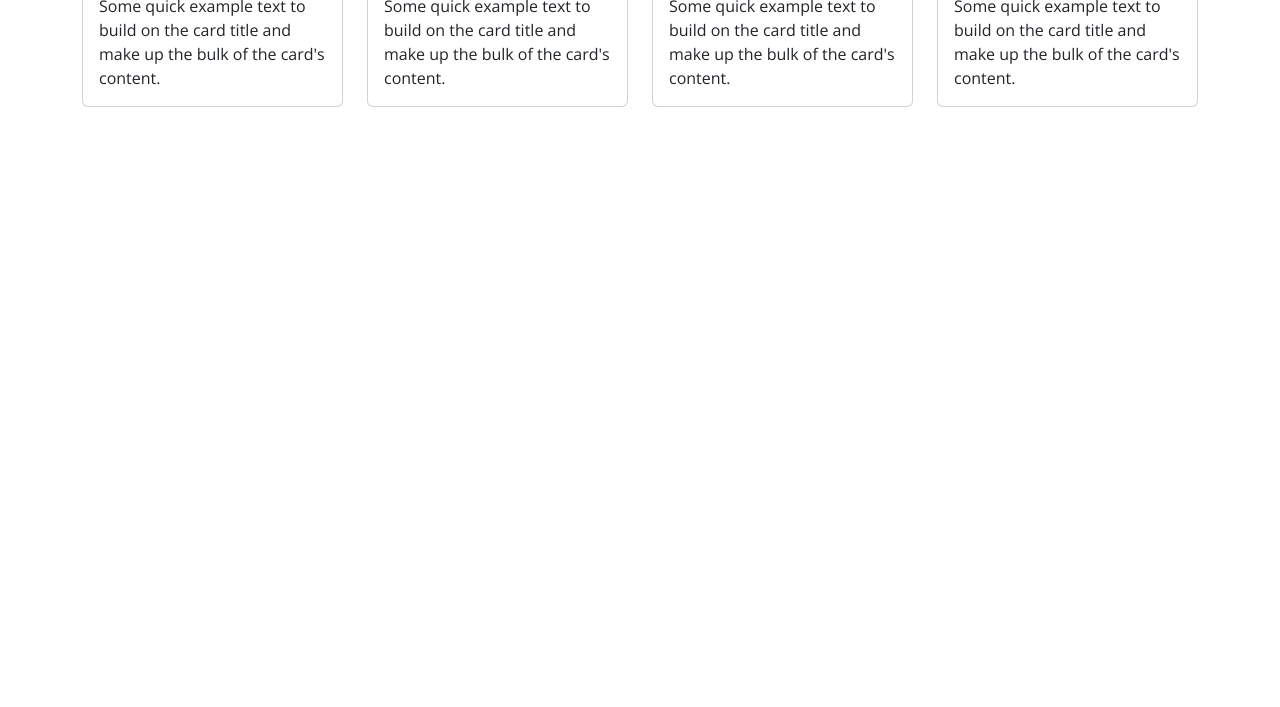
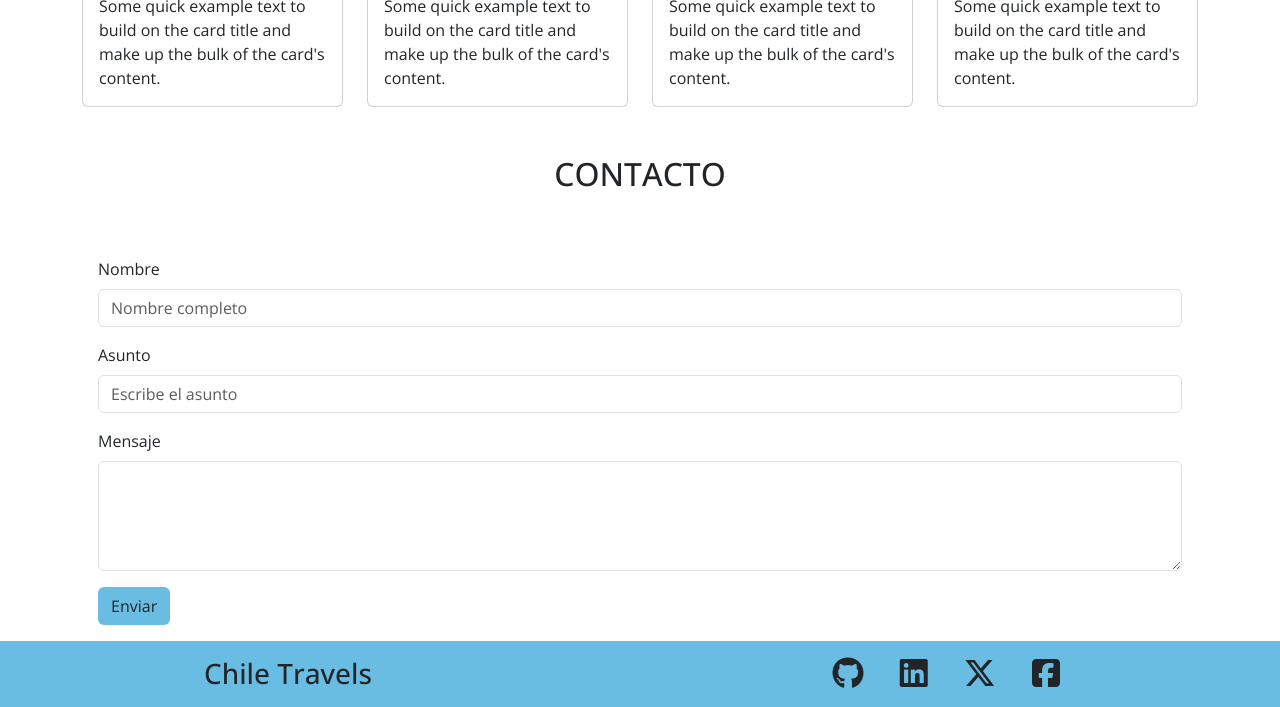
Before and after one commit to Rubensgld/viajesChile-repositorio, a plain HTML site: page index.html in a window 1280 px wide. Shown: the part 1824-2531 px from the top of the page. Before the commit the page ends 1931 px from the top, so only its background shows below. Drawn offline with nearby package versions, Linux system fonts and the light colour scheme.

Commit message:
Quinto commit estilos completos

```diff
--- a/assets/css/style.css
+++ b/assets/css/style.css
@@ -46,8 +46,40 @@ h1 {
     padding-bottom: 0.5rem;
 }
 
-.destacados {
+.destacados,
+.contacto {
     margin: 3rem;
     text-transform: uppercase;
 
 }
+
+.btn {
+    background-color: #6abde2;
+}
+
+.boton {
+    background-color: #6abde2;
+}
+
+.container-fluid {
+    background-color: #6abde2;
+}
+
+.icono-github,
+.icono-link,
+.icono-x,
+.icono-facebook {
+    display: inline-block;
+    padding: 1rem;
+}
+
+.icono-facebook {
+    margin-right: 12rem;
+}
+
+.chile-travels {
+    position: absolute;
+    margin-top: 1rem;
+    margin-left: 12rem;
+    font-weight: 500;
+}
--- a/index.html
+++ b/index.html
@@ -39,10 +39,10 @@
                 </button>
                 <div class="collapse navbar-collapse" id="navbarNavAltMarkup">
                     <div class="navbar-nav ms-auto">
-                        <a class="nav-link" aria-current="page" href="#">Inicio</a>
-                        <a class="nav-link" href="#">Quiénes somos</a>
-                        <a class="nav-link" href="#">Destacados</a>
-                        <a class="nav-link" aria-disabled="true">Contacto</a>
+                        <a class="nav-link" href="#inicio">Inicio</a>
+                        <a class="nav-link" href="#ancla1">Quiénes somos</a>
+                        <a class="nav-link" href="#ancla2">Destacados</a>
+                        <a class="nav-link" href="#ancla3">Contacto</a>
                     </div>
                 </div>
             </div>
@@ -86,7 +86,7 @@
     <main>
         <section class="principal text-center">
             <article>
-                <h1>¿Quiénes somos?</h1>
+                <h1 id="quienes-somos"><a name="ancla1">¿Quiénes somos?</a></h1>
             </article>
 
         </section>
@@ -136,7 +136,7 @@
 
         <section class="container">
             <article class="destacados text-center">
-                <h2>Destacados</h2>
+                <h2><a name="ancla2">Destacados</a></h2>
             </article>
             <div class="row">
                 <article class="col-12 col-md-3">
@@ -181,8 +181,50 @@
             </div>
             </article>
         </section>
+
+        <section>
+
+            <article class="contacto text-center">
+                <h2><a name="ancla3">Contacto</a></h2>
+            </article>
+            <div class="container">
+                <article class="formulario p-3">
+                    <div class="mb-3">
+                        <label for="exampleFormControlInput1" class="form-label">Nombre</label>
+                        <input type="text" class="form-control" id="exampleFormControlInput1"
+                            placeholder="Nombre completo">
+                    </div>
+                    <div class="mb-3">
+                        <label for="escribelElAsunto" class="form-label">Asunto</label>
+                        <input type="text" class="form-control" id="escribelElAsunto" placeholder="Escribe el asunto">
+                    </div>
+                    <div class="mb-3">
+                        <label for="exampleFormControlTextarea1" class="form-label">Mensaje</label>
+                        <textarea class="form-control" id="exampleFormControlTextarea1" rows="4"></textarea>
+                    </div>
+                    <button class="btn" type="submit">Enviar</button>
+                </article>
+            </div>
+        </section>
+
     </main>
-
+    <footer class="container-fluid">
+        <h3 class="chile-travels">Chile Travels</h3>
+        <div class="iconos text-end">
+            <div class="icono-github">
+                <i class="fa-brands fa-github fa-2x"></i>
+            </div>
+            <div class="icono-link">
+                <i class="fa-brands fa-linkedin fa-2x"></i>
+            </div>
+            <div class="icono-x">
+                <i class="fa-brands fa-x-twitter fa-2x"></i>
+            </div>
+            <div class="icono-facebook">
+                <i class="fa-brands fa-square-facebook fa-2x"></i>
+            </div>
+        </div>
+    </footer>
 
 
 
```
